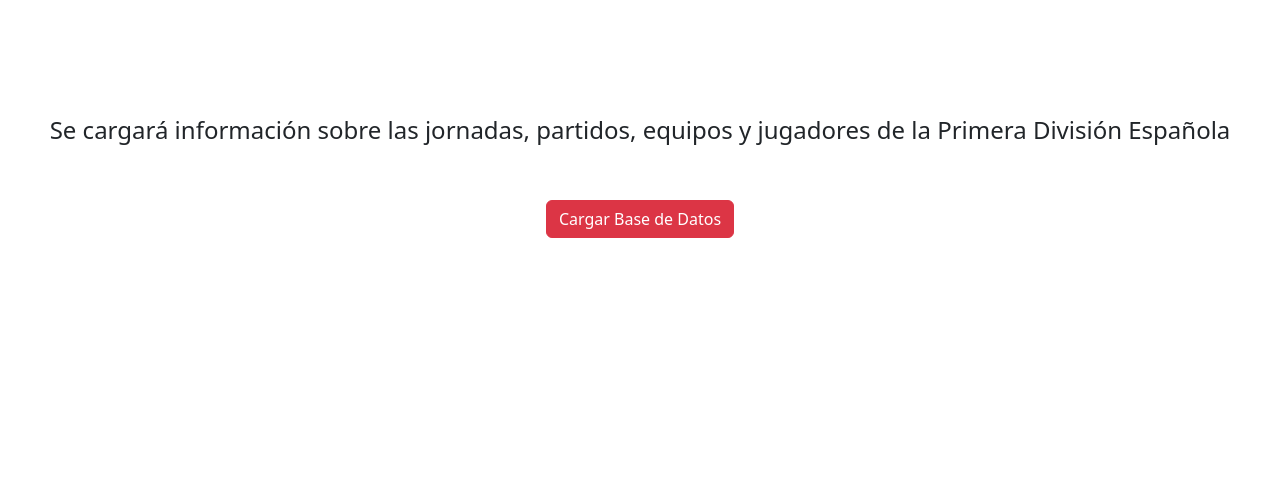
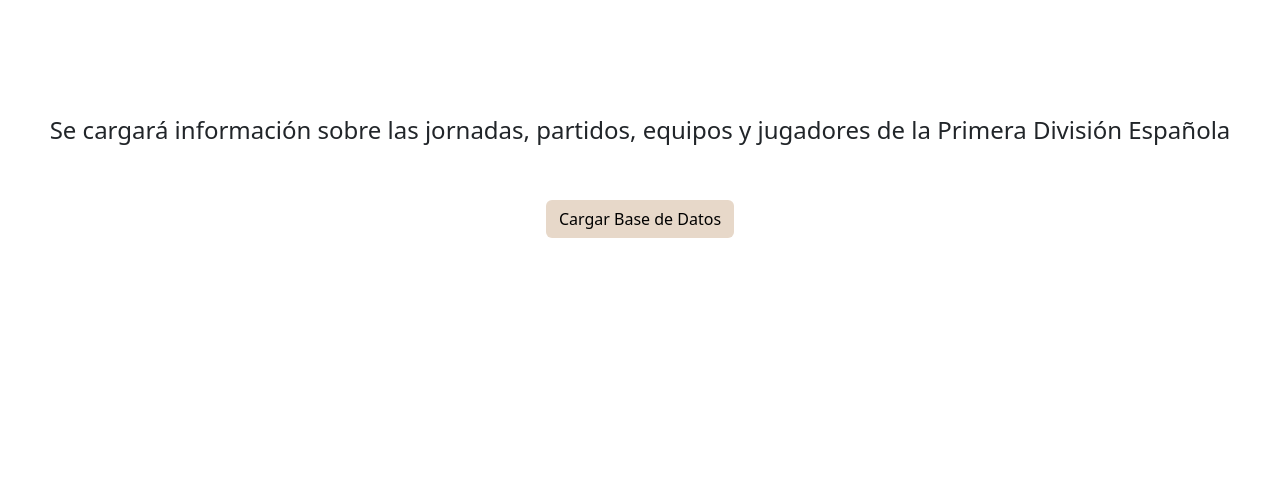
Before and after one commit to Marchabar/foot-scan-pro, a Django app: page /cargar-db/ in a window 1280 px wide. Shown: the part 223-701 px from the top of the page. Run offline with Django 5.2, Linux system fonts and the light colour scheme; some libraries are stand-ins or nearby versions.

Commit message:
styles: set complementary colors

```diff
--- a/main/templates/base.html
+++ b/main/templates/base.html
@@ -15,13 +15,13 @@
     <div class="container-fluid p-0">
       <ul class="nav py-2" style="background-color: #E7D8C9;">
           <li class="nav-item">
-                <a class="nav-link" style="color: #000000;" href="/"><h4>Inicio</h4></a>
+              <a class="nav-link" style="color: #000000;" href="/" onmouseover="this.style.color='#8B4513';" onmouseout="this.style.color='#000000';"><h4>Inicio</h4></a>
           </li>
           <li class="nav-item">
-                <a class="nav-link" style="color: #000000;" href="/cargar-db"><h4>Cargar datos</h4></a>
+              <a class="nav-link" style="color: #000000;" href="/cargar-db" onmouseover="this.style.color='#8B4513';" onmouseout="this.style.color='#000000';"><h4>Cargar datos</h4></a>
           </li>
           <li class="nav-item">
-              <a class="nav-link" style="color: #000000;" href="/listado-equipos"><h4>Ver equipos</h4></a>
+              <a class="nav-link" style="color: #000000;" href="/listado-equipos" onmouseover="this.style.color='#8B4513';" onmouseout="this.style.color='#000000';"><h4>Ver equipos</h4></a>
           </li>
       </ul>
     </div>
--- a/main/templates/confirmacion-cargar.html
+++ b/main/templates/confirmacion-cargar.html
@@ -12,7 +12,7 @@
 <h4 class="text-center">Se cargará información sobre las jornadas, partidos, equipos y jugadores de la Primera División Española</h4>
 
 <div class="d-flex justify-content-center mt-5  ">
-    <button type="button" class="btn btn-danger" data-bs-toggle="modal" data-bs-target="#confirmationModal">
+    <button type="button" class="btn" style="background-color: #E7D8C9; color: #000000;" onmouseover="this.style.backgroundColor='#8B4513'; this.style.color='#E7D8C9';" onmouseout="this.style.backgroundColor='#E7D8C9'; this.style.color='#000000';" data-bs-toggle="modal" data-bs-target="#confirmationModal">
         Cargar Base de Datos
     </button>
 </div>
```
Lines whose indentation alone changed are shown as unchanged.
